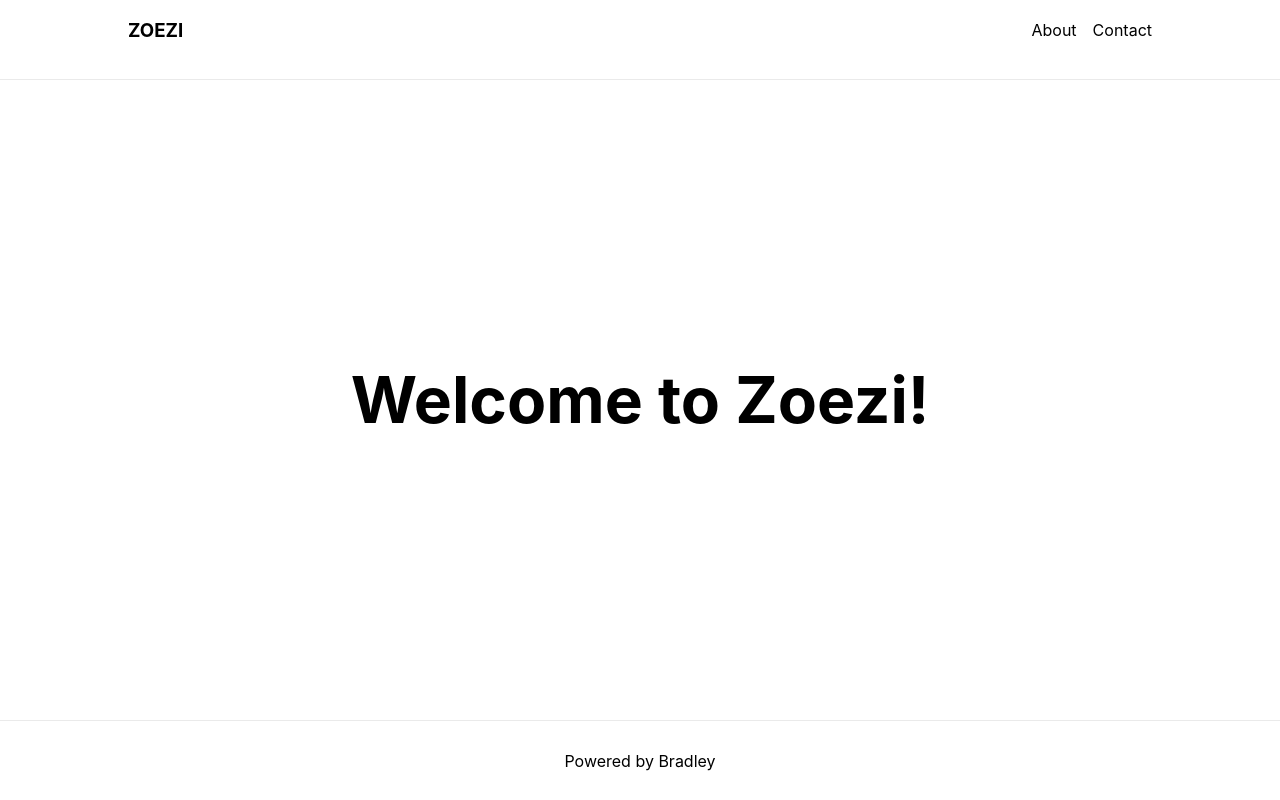
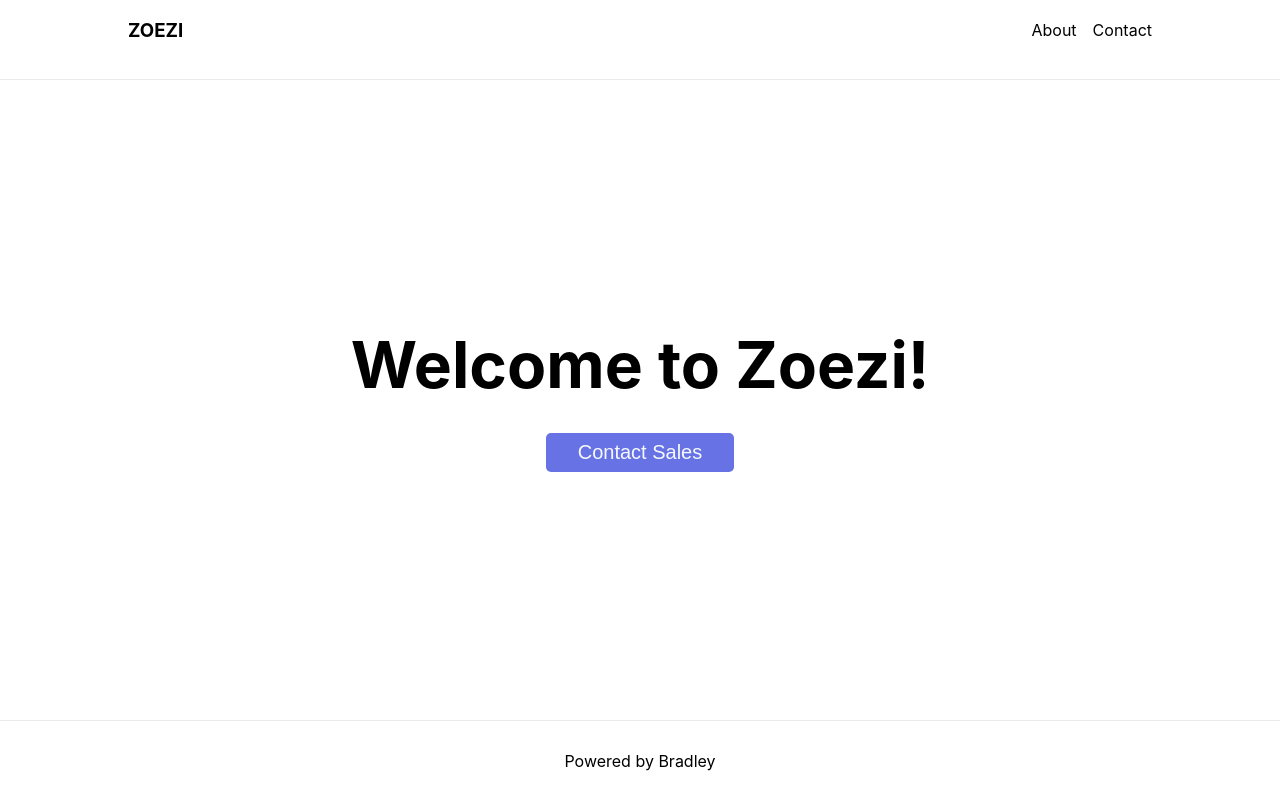
Before and after one commit to BradleyTim/zoezi, a Next.js app: page / in a window 1280 px wide. Built offline with nearby package versions, Linux system fonts and the light colour scheme.

Commit message:
add CTA button to home page

```diff
--- a/pages/index.js
+++ b/pages/index.js
@@ -15,6 +15,7 @@ export default function Home() {
         <h1 className={styles.title}>
           Welcome to Zoezi!
         </h1>
+        <button className={styles.btn}>Contact Sales</button>
       </main>
 
     </div>
```
